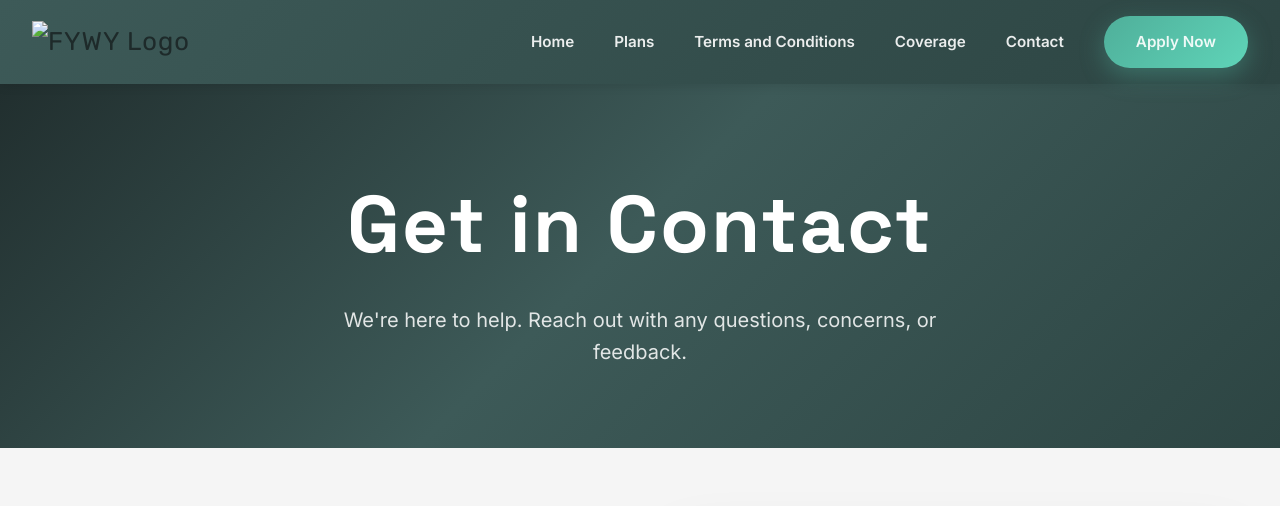
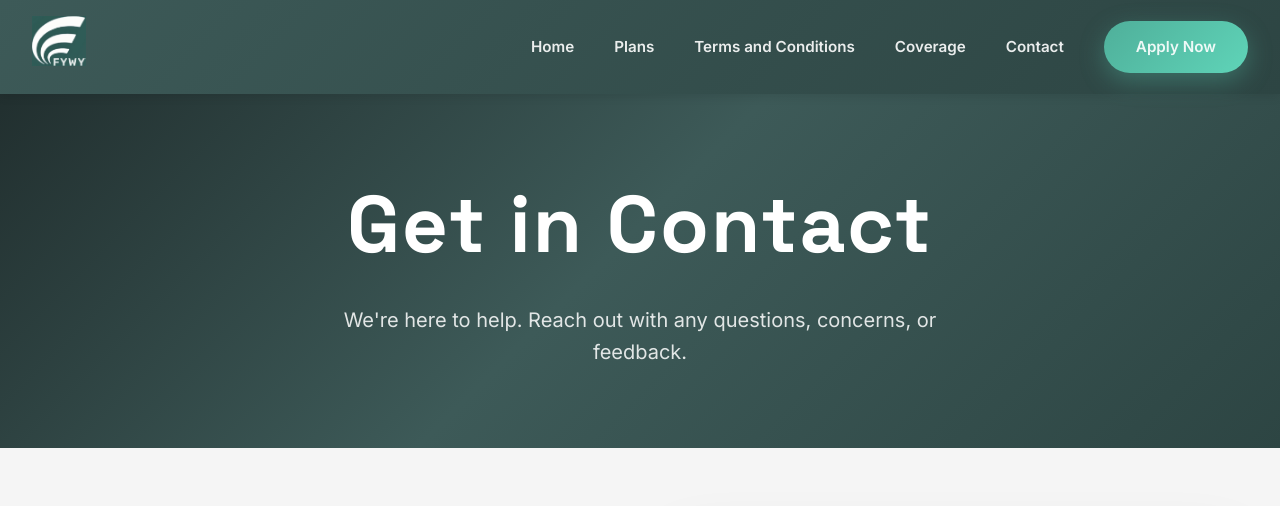
Before and after one commit to dkimaree-bot/fywy-web-demo, a plain HTML site: page contact.html in a window 1280 px wide. Shown: the top 506 px of the page. Drawn offline with Linux system fonts and the light colour scheme.

Commit message:
updated files

```diff
--- a/contact.html
+++ b/contact.html
@@ -396,7 +396,7 @@
   <header>
     <nav>
      <a href="index.html" class="logo" style="text-decoration: none; color: inherit;">
-  <img src="your-logo.png" alt="FYWY Logo" style="height: 50px; width: auto;">
+  <img src="./images/your-logo.png" alt="FYWY Logo" style="height: 50px; width: auto;">
 </a>
       <div class="nav-links">
         <a href="index.html">Home</a>
```
Also changed, not shown: index.html (+1 -1 lines).
